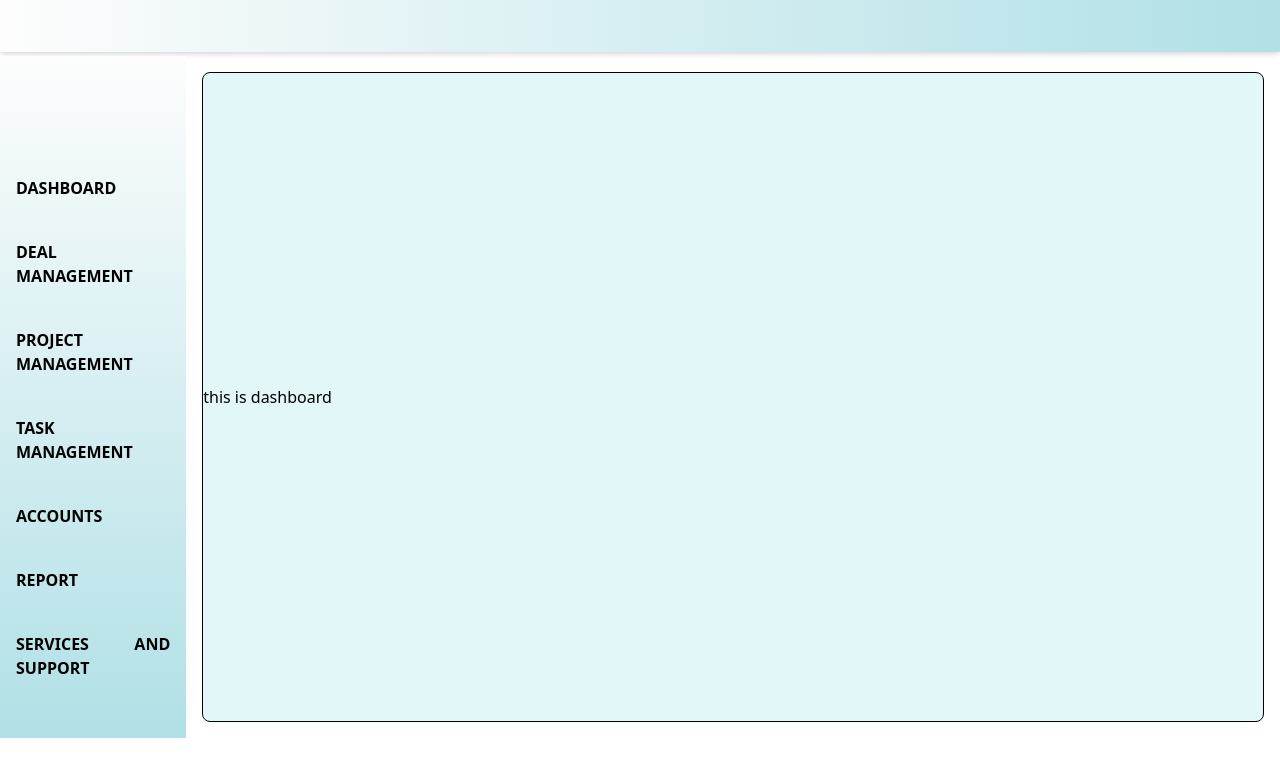
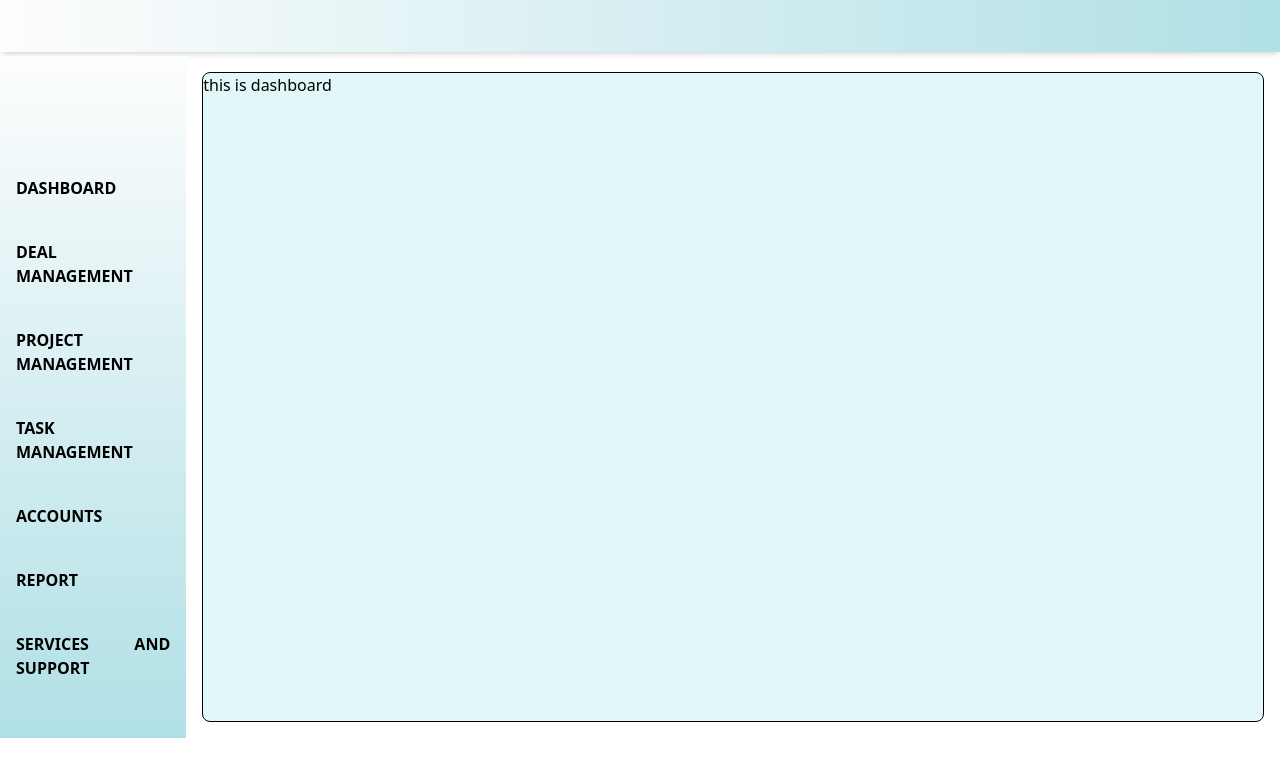
Before and after one commit to Raktim-Koner/customer-relationship-management, a React (Create React App) app: page /dashboard in a window 1280 px wide. Shown: the top 776 px of the page. Built offline with nearby package versions, Linux system fonts and the light colour scheme.

Commit message:
Remove item-center, the tailwind utility set

```diff
--- a/src/Components/Universal-Components/InnerContainer.js
+++ b/src/Components/Universal-Components/InnerContainer.js
@@ -3,7 +3,7 @@ import { Outlet } from 'react-router-dom';
 
 const InnerContainer = () => {
   return (
-    <div className=' flex items-center h-[40.6rem] w-[78rem] mx-[1rem] my-[1rem] rounded-lg border border-black' //total width 80=78 + left1 + right1
+    <div className=' flex h-[40.6rem] w-[78rem] mx-[1rem] my-[1rem] rounded-lg border border-black' //total width 80=78 + left1 + right1
      style={{ backgroundColor: '#E1F7F8' }}
      >
       <Outlet/>
```
